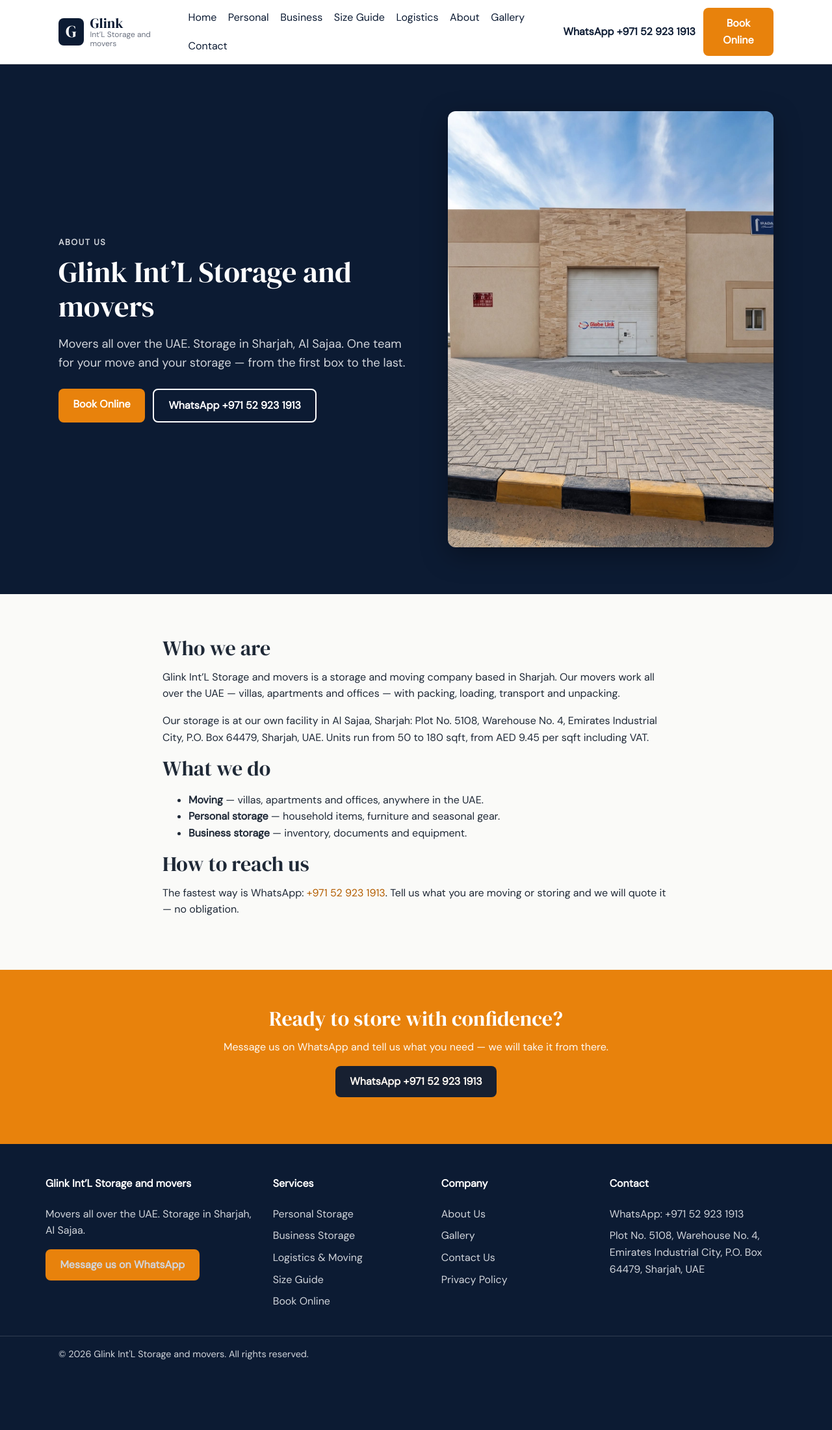
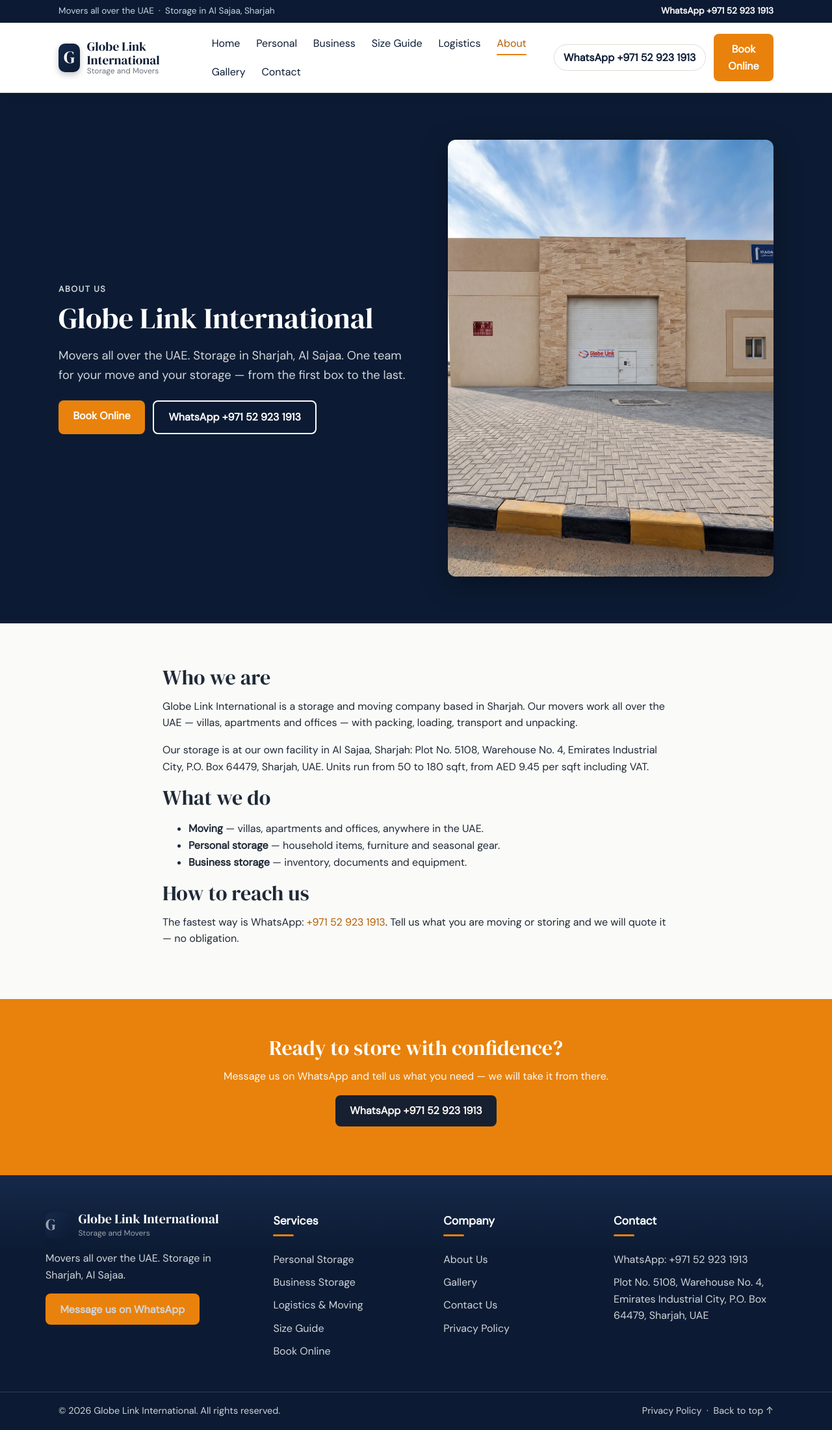
Before and after one commit to Ch-israr/glink-website, a FastAPI app: page /about in a window 1280 px wide. Shown: the whole page at 65% size. Before the commit the page ends 2092 px from the top, so only its background shows below. Run offline with FastAPI, Linux system fonts and the light colour scheme; data comes from the database, SQL or seed files in the repository.

Commit message:
Rename brand to Globe Link International / Storage and Movers; polish header and footer

```diff
--- a/app/db.py
+++ b/app/db.py
@@ -1,4 +1,4 @@
-"""SQLite storage for the Glink website.
+"""SQLite storage for the Globe Link International website.
 
 Tables:
   sizes    - storage unit sizes and monthly "from" prices
@@ -20,7 +20,7 @@ DEFAULT_SIZES = [
 
 DEFAULT_FAQ = [
     (
-        "Where is Glink's storage facility?",
+        "Where is Globe Link International's storage facility?",
         "Our storage facility is in Al Sajaa, Sharjah — Plot No. 5108, Warehouse No. 4, "
         "Emirates Industrial City, P.O. Box 64479, Sharjah, UAE. Storage is only offered "
         "in Sharjah, Al Sajaa.",
@@ -54,7 +54,7 @@ DEFAULT_FAQ = [
 ]
 
 DEFAULT_BUSINESS = {
-    "business_name": "Glink Int'L Storage and movers",
+    "business_name": "Globe Link International",
     "whatsapp_number": "+971 52 923 1913",
     "whatsapp_link": "https://wa.me/971529231913",
     "address": "Plot No. 5108, Warehouse No. 4, Emirates Industrial City, P.O. Box 64479, Sharjah, UAE",
--- a/app/main.py
+++ b/app/main.py
@@ -1,4 +1,4 @@
-"""Glink Int'L Storage and movers — website.
+"""Globe Link International — website.
 
 One FastAPI service serves the public site, the JSON content/lead API,
 and the admin panel. Static assets (CSS/JS/images/fonts) live under
@@ -72,7 +72,7 @@ SIZE_IMAGES = {
 }
 
 app = FastAPI(
-    title="Glink Storage Website",
+    title="Globe Link International Website",
     docs_url=None,
     redoc_url=None,
     openapi_url=None,  # /openapi.json would otherwise publish the full API schema
@@ -202,7 +202,7 @@ def _inject_head_extras(page: str, name: str) -> str:
         url = SITE_URL + path
         extras.append(f'<link rel="canonical" href="{url}">')
         extras.append('<meta property="og:type" content="website">')
-        extras.append('<meta property="og:site_name" content="Glink Int\'L Storage and movers">')
+        extras.append('<meta property="og:site_name" content="Globe Link International">')
         if title_m:
             extras.append(
                 '<meta property="og:title" content="'
@@ -229,7 +229,12 @@ def render(name: str) -> HTMLResponse:
     faq = db.get_faq()
     biz = db.get_business()
     page = _read_template(name)
-    page = page.replace("<!--HEADER-->", _read_template("header.html"))
+    header = _read_template("header.html")
+    # Mark the current page's nav link so the header shows where you are.
+    path = PAGE_PATHS.get(name)
+    if path:
+        header = header.replace(f'<a href="{path}">', f'<a href="{path}" class="active">', 1)
+    page = page.replace("<!--HEADER-->", header)
     page = page.replace("<!--FOOTER-->", _read_template("footer.html"))
     tokens = {
         "{{BUSINESS_NAME}}": html.escape(biz["business_name"]),
--- a/static/css/style.css
+++ b/static/css/style.css
@@ -56,23 +56,40 @@ img { max-width: 100%; height: auto; display: block; }
 .lead { font-size: 1.15rem; color: var(--muted); }
 
 /* Header */
-.site-header { background: #fff; border-bottom: 1px solid var(--border); position: sticky; top: 0; z-index: 50; }
+.topbar { background: var(--navy); color: #cbd5e1; font-size: 0.85rem; }
+.topbar-inner { display: flex; align-items: center; justify-content: space-between; gap: 1rem; padding-top: 0.4rem; padding-bottom: 0.4rem; }
+.topbar a { color: #fff; font-weight: 700; white-space: nowrap; }
+.topbar a:hover { color: var(--orange); text-decoration: none; }
+.topbar .topbar-note { white-space: nowrap; overflow: hidden; text-overflow: ellipsis; }
+.site-header { background: #fff; border-bottom: 1px solid var(--border); position: sticky; top: 0; z-index: 50; box-shadow: 0 2px 16px rgba(12,27,51,0.08); }
 .header-inner { display: flex; align-items: center; gap: 1.5rem; padding-top: 0.75rem; padding-bottom: 0.75rem; }
-.logo { display: flex; align-items: center; gap: 0.6rem; color: var(--navy); }
+.logo { display: flex; align-items: center; gap: 0.65rem; color: var(--navy); }
 .logo:hover { text-decoration: none; }
 .logo-mark {
-  width: 42px; height: 42px; border-radius: 8px; background: var(--navy); color: #fff;
+  width: 44px; height: 44px; border-radius: 10px;
+  background: linear-gradient(135deg, var(--navy-light), var(--navy)); color: #fff;
   display: flex; align-items: center; justify-content: center;
-  font-family: "DM Serif Display", serif; font-size: 1.6rem;
+  font-family: "DM Serif Display", serif; font-size: 1.65rem;
+  box-shadow: 0 4px 10px rgba(12,27,51,0.25);
+  transition: transform 0.2s ease;
 }
+.logo:hover .logo-mark { transform: translateY(-1px); }
 .logo-text { display: flex; flex-direction: column; line-height: 1.1; }
-.logo-text strong { font-size: 1.35rem; font-family: "DM Serif Display", serif; font-weight: 400; }
+.logo-text strong { font-size: 1.2rem; font-family: "DM Serif Display", serif; font-weight: 400; }
 .logo-text span { font-size: 0.75rem; color: var(--muted); }
-.site-nav { display: flex; gap: 1.1rem; margin-left: auto; flex-wrap: wrap; }
-.site-nav a { color: var(--navy); font-weight: 500; }
-.site-nav a:hover { color: var(--orange-dark); text-decoration: none; }
+.site-nav { display: flex; gap: 0.25rem; margin-left: auto; flex-wrap: wrap; }
+.site-nav a { color: var(--navy); font-weight: 500; padding: 0.45rem 0.65rem; border-radius: 6px; position: relative; }
+.site-nav a::after {
+  content: ""; position: absolute; left: 0.65rem; right: 0.65rem; bottom: 0.1rem; height: 2px;
+  background: var(--orange); border-radius: 2px; transform: scaleX(0); transform-origin: left;
+  transition: transform 0.2s ease;
+}
+.site-nav a:hover { color: var(--orange-dark); text-decoration: none; background: #fff7ed; }
+.site-nav a:hover::after, .site-nav a.active::after { transform: scaleX(1); }
+.site-nav a.active { color: var(--orange-dark); }
 .header-actions { display: flex; align-items: center; gap: 0.75rem; }
-.header-phone { color: var(--navy); font-weight: 700; white-space: nowrap; }
+.header-phone { color: var(--navy); font-weight: 700; white-space: nowrap; border: 1px solid var(--border); border-radius: 999px; padding: 0.45rem 0.9rem; transition: all 0.2s ease; }
+.header-phone:hover { background: var(--navy); color: #fff; text-decoration: none; border-color: var(--navy); }
 .nav-toggle { display: none; background: none; border: 1px solid var(--border); border-radius: 6px; font-size: 1.25rem; padding: 0.25rem 0.6rem; cursor: pointer; }
 
 /* Buttons */
@@ -80,9 +97,11 @@ img { max-width: 100%; height: auto; display: block; }
   display: inline-block; padding: 0.7rem 1.4rem; border-radius: 8px; border: none;
   font-family: inherit; font-size: 1rem; font-weight: 700; cursor: pointer;
   background: var(--orange); color: #fff; text-align: center;
+  transition: background 0.2s ease, transform 0.2s ease, box-shadow 0.2s ease;
 }
-.btn:hover { background: var(--orange-dark); text-decoration: none; }
+.btn:hover { background: var(--orange-dark); text-decoration: none; transform: translateY(-1px); }
 .btn-primary { background: var(--orange); color: #fff; }
+.btn-primary:hover { box-shadow: 0 6px 16px rgba(232,130,12,0.4); }
 .btn-secondary { background: var(--navy); color: #fff; }
 .btn-secondary:hover { background: var(--navy-light); }
 .btn-outline { background: transparent; border: 2px solid #fff; color: #fff; }
@@ -190,13 +209,28 @@ tr:last-child td { border-bottom: none; }
 .cta-band p { color: #fff; opacity: 0.95; }
 
 /* Footer */
-.site-footer { background: var(--navy); color: #d1d5db; }
-.footer-grid { display: grid; grid-template-columns: 1.4fr 1fr 1fr 1.2fr; gap: 2rem; padding: 3rem 0 2rem; }
-.site-footer h4 { color: #fff; margin-top: 0; }
+.site-footer {
+  background: linear-gradient(180deg, var(--navy-light), var(--navy) 30%);
+  color: #d1d5db;
+  border-top: 3px solid var(--orange);
+}
+.footer-grid { display: grid; grid-template-columns: 1.4fr 1fr 1fr 1.2fr; gap: 2.5rem; padding: 3.5rem 0 2.5rem; }
+.site-footer h4 { color: #fff; margin-top: 0; font-size: 1.1rem; padding-bottom: 0.6rem; position: relative; }
+.site-footer h4::after { content: ""; position: absolute; left: 0; bottom: 0; width: 32px; height: 3px; background: var(--orange); border-radius: 2px; }
 .site-footer ul { list-style: none; padding: 0; margin: 0; }
-.site-footer li { margin-bottom: 0.5rem; }
-.site-footer a { color: #d1d5db; }
-.footer-bottom { border-top: 1px solid rgba(255,255,255,0.15); padding: 1rem 0; font-size: 0.9rem; }
+.site-footer li { margin-bottom: 0.6rem; }
+.site-footer a { color: #d1d5db; transition: color 0.2s ease; }
+.site-footer a:hover { color: #fff; text-decoration: none; }
+.site-footer ul a { transition: color 0.2s ease, padding-left 0.2s ease; }
+.site-footer ul a:hover { padding-left: 4px; }
+.footer-brand { display: flex; align-items: center; gap: 0.65rem; margin-bottom: 1rem; }
+.footer-brand .logo-mark { width: 40px; height: 40px; font-size: 1.5rem; }
+.footer-brand strong { font-family: "DM Serif Display", serif; font-weight: 400; font-size: 1.25rem; color: #fff; line-height: 1.1; }
+.footer-brand span { display: block; font-size: 0.75rem; color: #9ca3af; }
+.footer-bottom { border-top: 1px solid rgba(255,255,255,0.15); padding: 1.1rem 0; font-size: 0.9rem; }
+.footer-bottom-inner { display: flex; align-items: center; justify-content: space-between; gap: 1rem; flex-wrap: wrap; }
+.footer-bottom a { color: #d1d5db; }
+.footer-bottom a:hover { color: #fff; }
 
 /* Admin */
 .admin-wrap { max-width: 960px; margin: 0 auto; padding: 3rem 1.25rem; }
@@ -218,6 +252,9 @@ tr:last-child td { border-bottom: none; }
 .inline-row input { flex: 1; min-width: 120px; }
 
 /* Responsive */
+@media (max-width: 1150px) {
+  .header-phone { display: none; }
+}
 @media (max-width: 900px) {
   .hero-grid { grid-template-columns: 1fr; }
   .grid-3, .steps, .gallery-grid { grid-template-columns: 1fr 1fr; }
@@ -232,4 +269,6 @@ tr:last-child td { border-bottom: none; }
   .grid-3, .grid-2, .steps, .gallery-grid, .feature-grid, .form-row { grid-template-columns: 1fr; }
   .footer-grid { grid-template-columns: 1fr; }
   table { display: block; overflow-x: auto; }
+  .topbar-note { display: none; }
+  .topbar-inner { justify-content: center; }
 }
--- a/templates/404.html
+++ b/templates/404.html
@@ -3,8 +3,8 @@
 <head>
 <meta charset="utf-8">
 <meta name="viewport" content="width=device-width, initial-scale=1">
-<title>Page Not Found | Glink Int'L Storage and movers</title>
-<meta name="description" content="This page doesn't exist. Find storage units, movers and quotes at Glink Int'L Storage and movers in Al Sajaa, Sharjah.">
+<title>Page Not Found | Globe Link International</title>
+<meta name="description" content="This page doesn't exist. Find storage units, movers and quotes at Globe Link International in Al Sajaa, Sharjah.">
 <link rel="stylesheet" href="/static/css/style.css">
 </head>
 <body>
--- a/templates/about.html
+++ b/templates/about.html
@@ -3,8 +3,8 @@
 <head>
 <meta charset="utf-8">
 <meta name="viewport" content="width=device-width, initial-scale=1">
-<title>About Glink | Glink Int'L Storage and movers</title>
-<meta name="description" content="Glink Int'L Storage and movers — movers all over the UAE, storage in Al Sajaa, Sharjah.">
+<title>About Us | Globe Link International</title>
+<meta name="description" content="Globe Link International — movers all over the UAE, storage in Al Sajaa, Sharjah.">
 <link rel="stylesheet" href="/static/css/style.css">
 </head>
 <body>
@@ -13,7 +13,7 @@
   <div class="container hero-grid">
     <div>
       <p class="kicker">About Us</p>
-      <h1>Glink Int&rsquo;L Storage and movers</h1>
+      <h1>Globe Link International</h1>
       <p class="lead">Movers all over the UAE. Storage in Sharjah, Al Sajaa. One team for your move and your storage — from the first box to the last.</p>
       <div class="hero-cta">
         <a class="btn btn-primary" href="/book">Book Online</a>
@@ -26,7 +26,7 @@
 <section class="section">
   <div class="container" style="max-width:820px">
     <h2>Who we are</h2>
-    <p>Glink Int&rsquo;L Storage and movers is a storage and moving company based in Sharjah. Our movers work all over the UAE — villas, apartments and offices — with packing, loading, transport and unpacking.</p>
+    <p>Globe Link International is a storage and moving company based in Sharjah. Our movers work all over the UAE — villas, apartments and offices — with packing, loading, transport and unpacking.</p>
     <p>Our storage is at our own facility in Al Sajaa, Sharjah: {{ADDRESS}}. Units run from 50 to 180 sqft, from AED {{PRICE_PER_SQFT}} per sqft including VAT.</p>
     <h2>What we do</h2>
     <ul>
--- a/templates/admin-login.html
+++ b/templates/admin-login.html
@@ -3,7 +3,7 @@
 <head>
 <meta charset="utf-8">
 <meta name="viewport" content="width=device-width, initial-scale=1">
-<title>Admin Login | Glink</title>
+<title>Admin Login | Globe Link International</title>
 <link rel="stylesheet" href="/static/css/style.css">
 <link rel="stylesheet" href="/static/css/admin.css">
 <link rel="icon" type="image/png" href="/static/images/favicon.png">
@@ -11,7 +11,7 @@
 <body class="admin-login-page">
 <div class="admin-login-card">
   <span class="logo-mark">G</span>
-  <h1>Glink Admin</h1>
+  <h1>Globe Link Admin</h1>
   <p class="form-note">Sign in to manage the website content and view enquiries.</p>
   {{ERROR}}
   <form method="post" action="/admin/login">
--- a/templates/admin.html
+++ b/templates/admin.html
@@ -3,7 +3,7 @@
 <head>
 <meta charset="utf-8">
 <meta name="viewport" content="width=device-width, initial-scale=1">
-<title>Admin | Glink</title>
+<title>Admin | Globe Link International</title>
 <link rel="stylesheet" href="/static/css/style.css">
 <link rel="stylesheet" href="/static/css/admin.css">
 <link rel="icon" type="image/png" href="/static/images/favicon.png">
@@ -13,7 +13,7 @@
   <aside class="admin-sidebar">
     <div class="admin-brand">
       <span class="logo-mark">G</span>
-      <span class="logo-text"><strong>Glink</strong><span>Storage &amp; Movers</span></span>
+      <span class="logo-text"><strong>Globe Link International</strong><span>Storage and Movers</span></span>
     </div>
 
     <p class="admin-nav-label">Manage</p>
--- a/templates/book.html
+++ b/templates/book.html
@@ -3,7 +3,7 @@
 <head>
 <meta charset="utf-8">
 <meta name="viewport" content="width=device-width, initial-scale=1">
-<title>Book Online | Glink Int'L Storage and movers</title>
+<title>Book Online | Globe Link International</title>
 <meta name="description" content="Book a storage unit in Al Sajaa, Sharjah, or get a free moving quote. Pick a size and message us on WhatsApp.">
 <link rel="stylesheet" href="/static/css/style.css">
 </head>
--- a/templates/business.html
+++ b/templates/business.html
@@ -3,7 +3,7 @@
 <head>
 <meta charset="utf-8">
 <meta name="viewport" content="width=device-width, initial-scale=1">
-<title>Business Storage in Sharjah | Glink Int'L Storage and movers</title>
+<title>Business Storage in Sharjah | Globe Link International</title>
 <meta name="description" content="Business storage in Al Sajaa, Sharjah — inventory, documents and equipment. Units from 50 to 180 sqft, from AED 9.45 per sqft incl. VAT.">
 <link rel="stylesheet" href="/static/css/style.css">
 </head>
--- a/templates/contact.html
+++ b/templates/contact.html
@@ -3,8 +3,8 @@
 <head>
 <meta charset="utf-8">
 <meta name="viewport" content="width=device-width, initial-scale=1">
-<title>Contact Us | Glink Int'L Storage and movers</title>
-<meta name="description" content="Contact Glink Int'L Storage and movers on WhatsApp +971 52 923 1913. Storage in Al Sajaa, Sharjah; movers all over the UAE.">
+<title>Contact Us | Globe Link International</title>
+<meta name="description" content="Contact Globe Link International on WhatsApp +971 52 923 1913. Storage in Al Sajaa, Sharjah; movers all over the UAE.">
 <link rel="stylesheet" href="/static/css/style.css">
 </head>
 <body>
@@ -20,7 +20,7 @@
       </div>
       <p class="hero-meta">{{ADDRESS}}</p>
     </div>
-    <div class="hero-img"><img src="/static/images/facility-signage-2048.jpg" alt="Glink facility signage"></div>
+    <div class="hero-img"><img src="/static/images/facility-signage-2048.jpg" alt="Globe Link International facility signage"></div>
   </div>
 </section>
 <section class="section">
--- a/templates/footer.html
+++ b/templates/footer.html
@@ -1,7 +1,10 @@
 <footer class="site-footer">
   <div class="container footer-grid">
     <div>
-      <h4>Glink Int&rsquo;L Storage and movers</h4>
+      <div class="footer-brand">
+        <span class="logo-mark">G</span>
+        <span><strong>Globe Link International</strong><span>Storage and Movers</span></span>
+      </div>
       <p>Movers all over the UAE. Storage in Sharjah, Al Sajaa.</p>
       <p><a class="btn btn-primary" href="{{WA_LINK}}">Message us on WhatsApp</a></p>
     </div>
@@ -33,7 +36,10 @@
     </div>
   </div>
   <div class="footer-bottom">
-    <div class="container">&copy; <span id="year"></span> {{BUSINESS_NAME}}. All rights reserved.</div>
+    <div class="container footer-bottom-inner">
+      <span>&copy; <span id="year"></span> {{BUSINESS_NAME}}. All rights reserved.</span>
+      <span><a href="/privacy">Privacy Policy</a> &nbsp;·&nbsp; <a href="#">Back to top &uarr;</a></span>
+    </div>
   </div>
 </footer>
 <script>document.getElementById('year').textContent = new Date().getFullYear();</script>
--- a/templates/gallery.html
+++ b/templates/gallery.html
@@ -3,8 +3,8 @@
 <head>
 <meta charset="utf-8">
 <meta name="viewport" content="width=device-width, initial-scale=1">
-<title>Gallery | Glink Int'L Storage and movers</title>
-<meta name="description" content="Real photos of Glink's storage facility in Al Sajaa, Sharjah — the entrance, interiors and storage units.">
+<title>Gallery | Globe Link International</title>
+<meta name="description" content="Real photos of Globe Link International's storage facility in Al Sajaa, Sharjah — the entrance, interiors and storage units.">
 <link rel="stylesheet" href="/static/css/style.css">
 </head>
 <body>
--- a/templates/header.html
+++ b/templates/header.html
@@ -1,8 +1,14 @@
+<div class="topbar">
+  <div class="container topbar-inner">
+    <span class="topbar-note">Movers all over the UAE &nbsp;·&nbsp; Storage in Al Sajaa, Sharjah</span>
+    <a href="{{WA_LINK}}">WhatsApp {{WA_NUMBER}}</a>
+  </div>
+</div>
 <header class="site-header">
   <div class="container header-inner">
     <a class="logo" href="/">
       <span class="logo-mark">G</span>
-      <span class="logo-text"><strong>Glink</strong> <span>Int&rsquo;L Storage and movers</span></span>
+      <span class="logo-text"><strong>Globe Link International</strong> <span>Storage and Movers</span></span>
     </a>
     <button class="nav-toggle" aria-label="Menu" onclick="document.querySelector('.site-nav').classList.toggle('open')">☰</button>
     <nav class="site-nav">
--- a/templates/logistics.html
+++ b/templates/logistics.html
@@ -3,7 +3,7 @@
 <head>
 <meta charset="utf-8">
 <meta name="viewport" content="width=device-width, initial-scale=1">
-<title>Logistics &amp; Moving Services UAE | Glink Int'L Storage and movers</title>
+<title>Logistics &amp; Moving Services UAE | Globe Link International</title>
 <meta name="description" content="Movers all over the UAE — villas, apartments and offices. Packing, loading, transport and unpacking, with a free quote on WhatsApp.">
 <link rel="stylesheet" href="/static/css/style.css">
 </head>
--- a/templates/personal.html
+++ b/templates/personal.html
@@ -3,7 +3,7 @@
 <head>
 <meta charset="utf-8">
 <meta name="viewport" content="width=device-width, initial-scale=1">
-<title>Personal Storage in Sharjah | Glink Int'L Storage and movers</title>
+<title>Personal Storage in Sharjah | Globe Link International</title>
 <meta name="description" content="Personal storage in Al Sajaa, Sharjah — household items, furniture and seasonal gear. Units from 50 to 180 sqft, from AED 9.45 per sqft incl. VAT.">
 <link rel="stylesheet" href="/static/css/style.css">
 </head>
--- a/templates/privacy.html
+++ b/templates/privacy.html
@@ -3,8 +3,8 @@
 <head>
 <meta charset="utf-8">
 <meta name="viewport" content="width=device-width, initial-scale=1">
-<title>Privacy Policy | Glink Int'L Storage and movers</title>
-<meta name="description" content="Privacy policy for Glink Int'L Storage and movers.">
+<title>Privacy Policy | Globe Link International</title>
+<meta name="description" content="Privacy policy for Globe Link International.">
 <link rel="stylesheet" href="/static/css/style.css">
 </head>
 <body>
--- a/templates/size-guide.html
+++ b/templates/size-guide.html
@@ -3,7 +3,7 @@
 <head>
 <meta charset="utf-8">
 <meta name="viewport" content="width=device-width, initial-scale=1">
-<title>Storage Size Guide | Glink Int'L Storage and movers</title>
+<title>Storage Size Guide | Globe Link International</title>
 <meta name="description" content="Storage unit sizes in Al Sajaa, Sharjah: 50, 80, 100, 150 and 180 sqft, from AED 9.45 per sqft incl. VAT.">
 <link rel="stylesheet" href="/static/css/style.css">
 </head>
```
Also changed, not shown: templates/home.html (+4 -4 lines), README.md.
